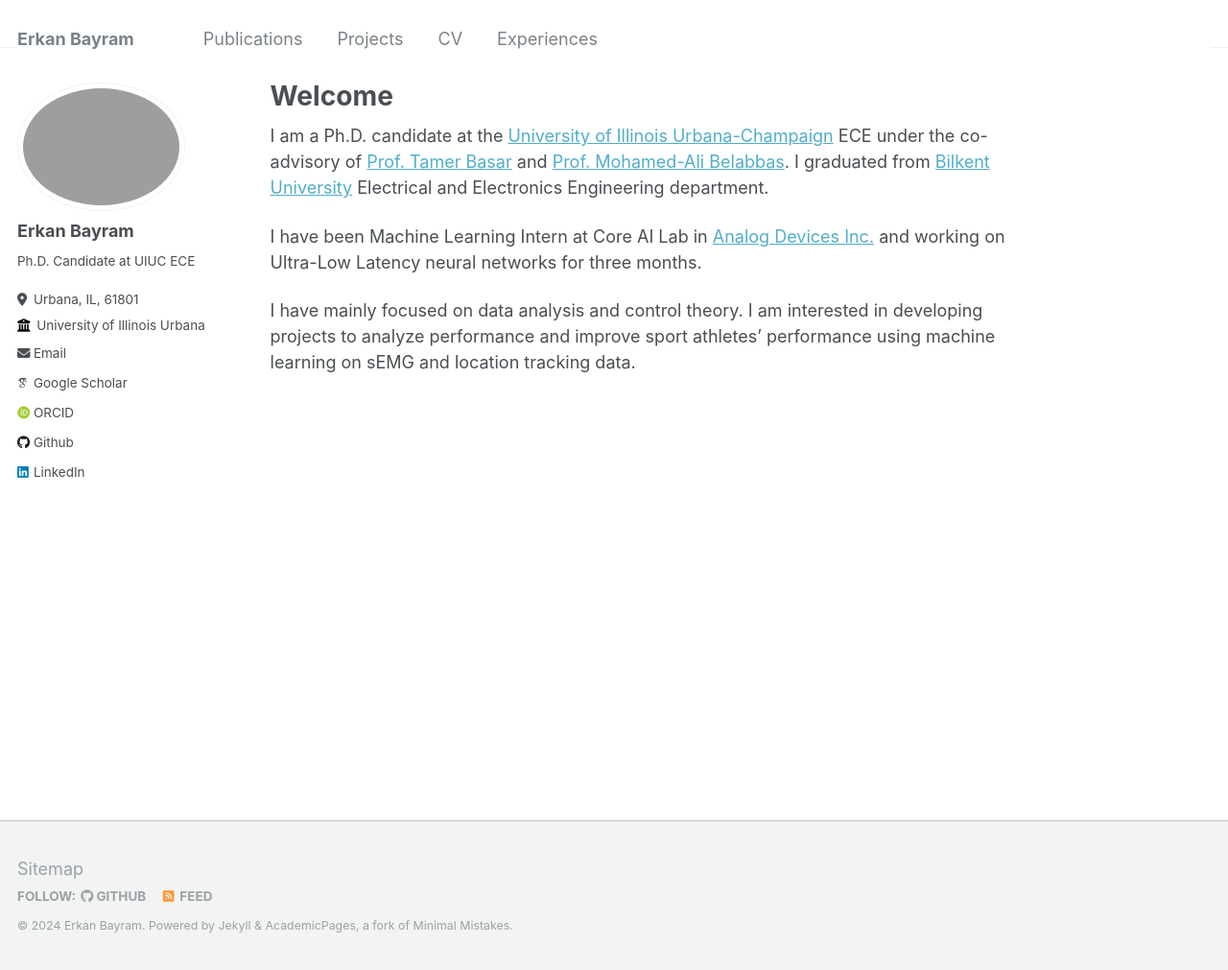
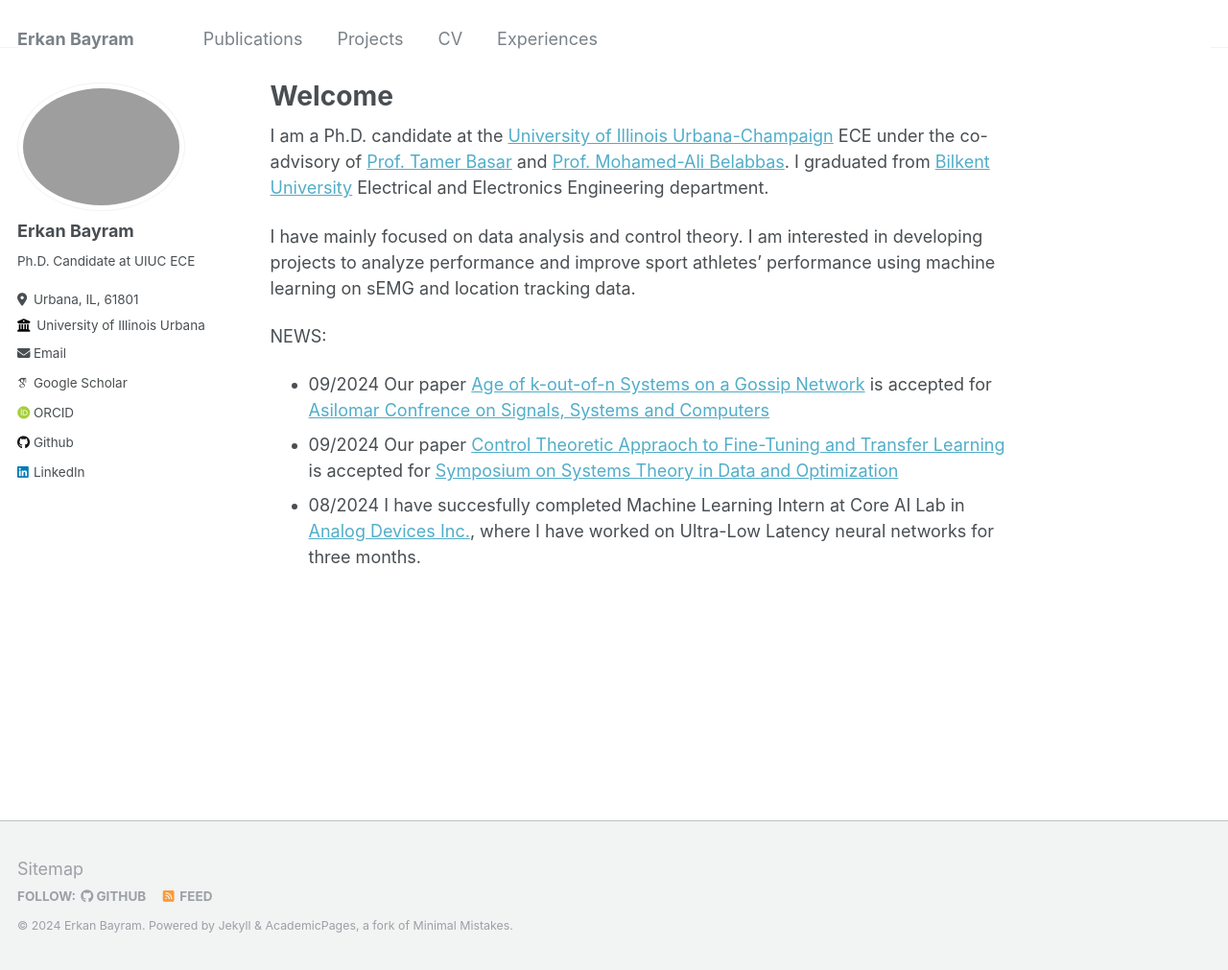
Before and after one commit to erkan1863/erkan1863.github.io, a Jekyll site: the page built from _pages/about.md, in a window 1280 px wide and 1011 px high. Shown: the whole window at 96% size. Built offline with Jekyll 4.4.1, drawn with Linux system fonts in a browser that asks for light colours; some web fonts are replaced.

Commit message:
news and cv

```diff
--- a/_data/navigation.yml
+++ b/_data/navigation.yml
@@ -16,7 +16,7 @@ main:
   #   url: /year-archive/
 
   - title: "CV"
-    url: /files/ErkanBayram_CV.pdf
+    url: /files/ErkanBayram_CV_0924.pdf
 
   - title: "Experiences"
     url: /experiences/
--- a/_pages/about.md
+++ b/_pages/about.md
@@ -11,8 +11,9 @@ redirect_from:
 
 I am a Ph.D. candidate at the [University of Illinois Urbana-Champaign](https://illinois.edu/) ECE under the co-advisory of [Prof. Tamer Basar](http://tamerbasar.csl.illinois.edu/) and [Prof. Mohamed-Ali Belabbas](https://publish.illinois.edu/belabbas/). I graduated from [Bilkent University](https://ee.bilkent.edu.tr/en/) Electrical and Electronics Engineering department.
 
+I have mainly focused on data analysis and control theory. I am interested in developing projects to analyze performance and improve sport athletes' performance using machine learning on sEMG and location tracking data.
 
-I have been Machine Learning Intern at Core AI Lab in [Analog Devices Inc.](https://www.analog.com/en/index.html) and working on Ultra-Low Latency neural networks for three months.
-
-
-I have mainly focused on data analysis and control theory. I am interested in developing projects to analyze performance and improve sport athletes' performance using machine learning on sEMG and location tracking data.
+NEWS:
+* 09/2024 Our paper [Age of k-out-of-n Systems on a Gossip Network](https://erkan1863.github.io/publication/2024-02-18-age_k_n_TSS_on_gossip) is accepted for [Asilomar Confrence on Signals, Systems and Computers](https://www.asilomarsscconf.org/)
+* 09/2024 Our paper [Control Theoretic Appraoch to Fine-Tuning and Transfer Learning](https://erkan1863.github.io/publication/2024-04-17-TuningWithoutForgetting) is accepted for [Symposium on Systems Theory in Data and Optimization](https://www.sysdo2024.de/en/)
+* 08/2024 I have succesfully completed Machine Learning Intern at Core AI Lab in [Analog Devices Inc.](https://www.analog.com/en/index.html), where I have worked on Ultra-Low Latency neural networks for three months.
```
Also changed, not shown: 1 other file.
